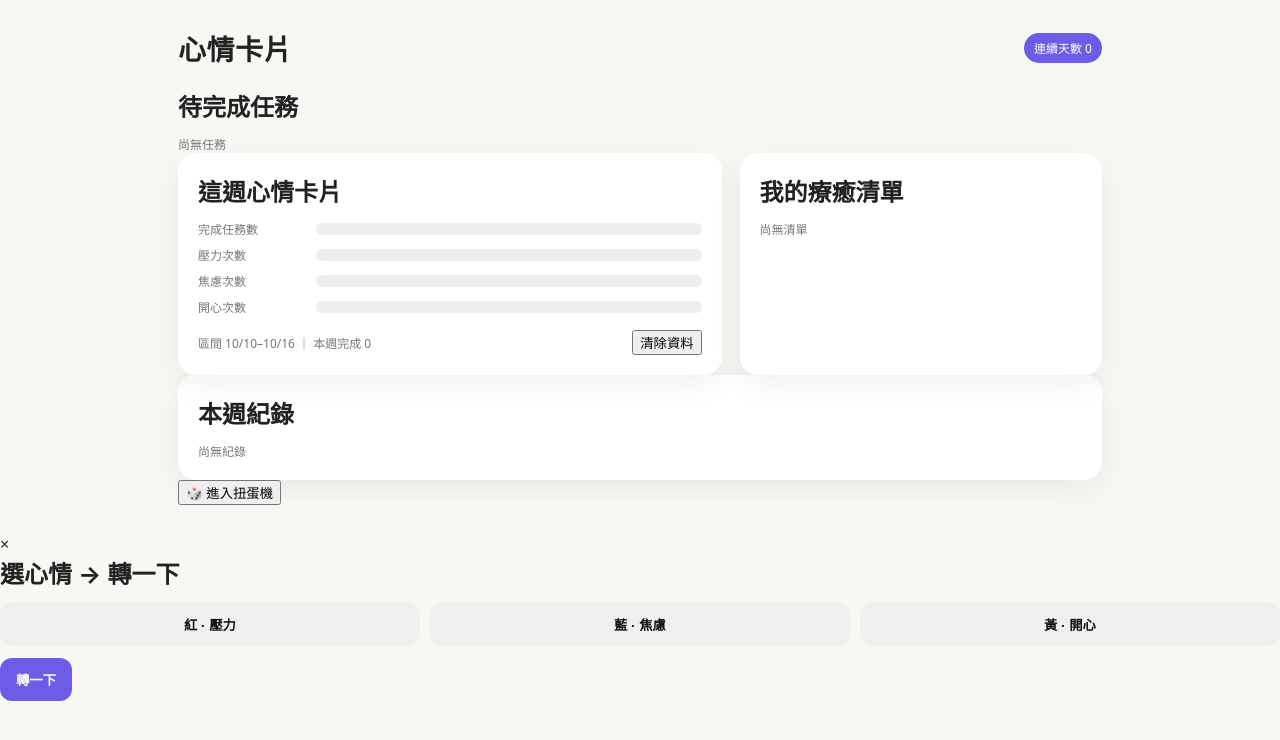
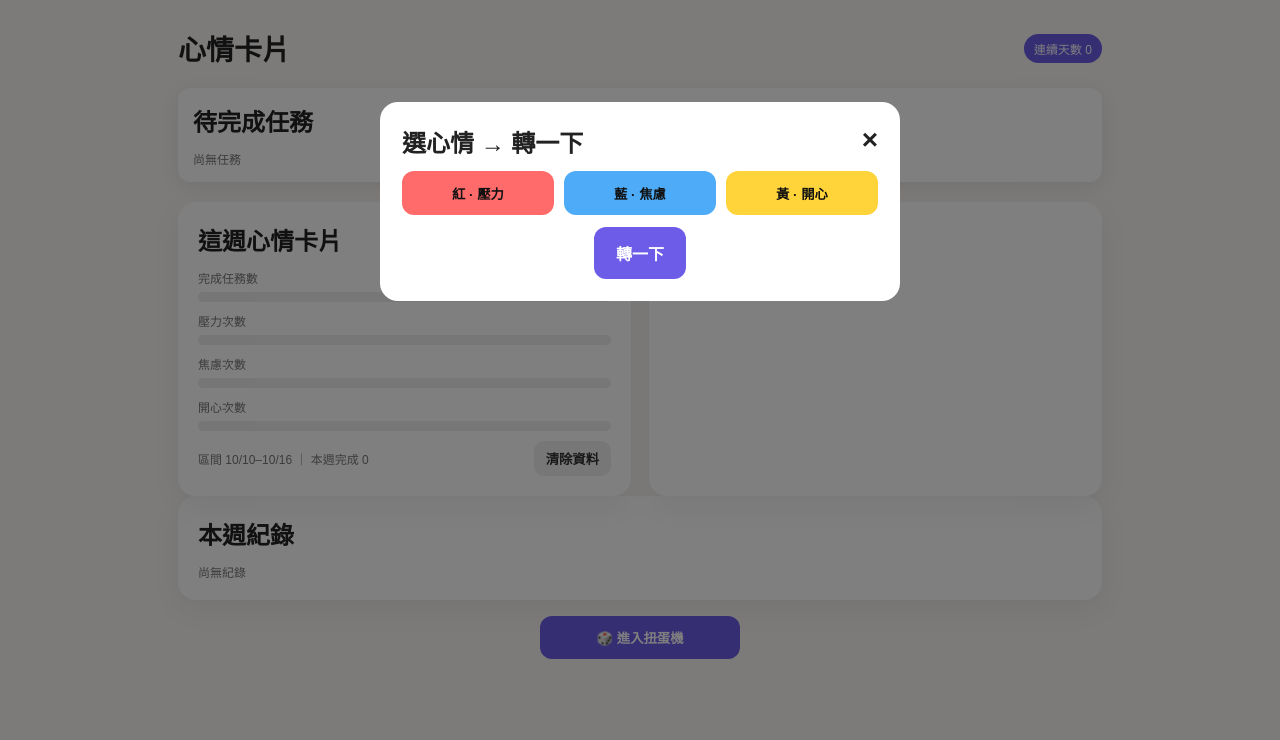
Before and after one commit to Gruandal/cloud-test-project, a plain HTML site: page index.html in a window 1280 px wide. Both pictures are taken after a click on the button "🎲 進入扭蛋機". Drawn offline with Linux system fonts and the light colour scheme.

Commit message:
vol.2（調整排版以及轉蛋效果）

```diff
--- a/style.css
+++ b/style.css
@@ -1,48 +1,58 @@
 :root{--bg:#f9f7f3;--card:#ffffff;--ink:#222;--muted:#777;--primary:#6c5ce7;--red:#ff6b6b;--blue:#4dabf7;--yellow:#ffd43b;--green:#51cf66}
 *{box-sizing:border-box}
-html,body{height:100%}
-body{margin:0;background:var(--bg);font-family:"Noto Sans TC",system-ui,-apple-system,BlinkMacSystemFont,"Segoe UI",Roboto,"Helvetica Neue",Arial,"Noto Sans",sans-serif;color:var(--ink)}
+body{margin:0;background:var(--bg);font-family:"Noto Sans TC",sans-serif;color:var(--ink)}
 .container{max-width:980px;margin:0 auto;padding:28px}
 .header{display:flex;align-items:center;justify-content:space-between;margin-bottom:20px}
-.h1{font-weight:800;letter-spacing:.5px;font-size:28px}
+.h1{font-weight:800;font-size:28px}
 .badge{font-size:12px;color:#fff;background:var(--primary);padding:6px 10px;border-radius:999px}
-.grid{display:grid;grid-template-columns:1.2fr .8fr;gap:18px}
-@media (max-width:900px){.grid{grid-template-columns:1fr}}
+.small{font-size:12px;color:var(--muted)}
+.center{display:flex;justify-content:center;margin:16px 0}
+
+.pending-card{background:var(--card);padding:15px;border-radius:12px;box-shadow:0 5px 20px rgba(0,0,0,.08);margin-bottom:20px}
+.grid{display:grid;grid-template-columns:1fr 1fr;gap:18px}
+@media(max-width:900px){.grid{grid-template-columns:1fr}}
 .card{background:var(--card);border-radius:18px;box-shadow:0 10px 30px rgba(0,0,0,.06);padding:20px}
 .section-title{font-weight:700;margin:0 0 12px 0}
+
 .emotions{display:flex;gap:10px;margin-bottom:12px}
-.emotions button{flex:1;min-height:44px;border:none;border-radius:12px;color:#111;font-weight:700;cursor:pointer;transition:transform .06s ease,filter .2s ease}
-.emotions button:active{transform:scale(.98)}
-.btn-red{background:var(--red)}
-.btn-blue{background:var(--blue)}
-.btn-yellow{background:var(--yellow)}
-.spin{display:flex;gap:10px;align-items:center;margin:10px 0}
-.spin button{padding:12px 16px;border:none;border-radius:12px;background:var(--primary);color:#fff;font-weight:800;cursor:pointer}
-.task{display:grid;grid-template-columns:1fr auto;gap:10px;align-items:start;margin-top:10px}
-.task h3{margin:0}
-.task .tag{font-size:12px;background:#eef; color:#445; padding:6px 10px;border-radius:999px}
-.task .body{grid-column:1/-1;color:var(--muted)}
-.actions{display:flex;gap:10px;margin-top:10px}
-.actions button{padding:10px 14px;border:none;border-radius:12px;font-weight:700;cursor:pointer}
+.btn{border:none;border-radius:12px;cursor:pointer;font-weight:700}
+.btn.primary{background:var(--primary);color:#fff;padding:12px 16px}
+.btn.primary.lg{padding:14px 22px;font-size:16px}
+.btn.ghost{background:#eee;color:#333;padding:8px 12px;border-radius:10px}
+.btn.chip{flex:1;min-height:44px;color:#111}
+.btn.chip.red{background:var(--red)}
+.btn.chip.blue{background:var(--blue)}
+.btn.chip.yellow{background:var(--yellow)}
+.btn-main{min-width:200px}
+
+.spin{display:flex;justify-content:center;margin-top:6px}
+
+.pending-item{display:flex;justify-content:space-between;align-items:center;padding:10px 12px;border:1px solid #e8e8e8;border-radius:12px;margin-top:8px;background:#fafafa}
+.pending-actions button{margin-left:6px;padding:8px 12px;border:none;border-radius:10px;cursor:pointer}
 .btn-done{background:var(--green);color:#fff}
 .btn-fav{background:#eee}
-.kudos{display:none;margin-top:10px;padding:10px 12px;border-radius:12px;background:#ecfff1;color:#14532d;font-weight:700}
-.kudos.show{display:block;animation:pop .5s ease}
-@keyframes pop{0%{transform:scale(.95);opacity:.2}100%{transform:scale(1);opacity:1}}
-.list{display:flex;flex-direction:column;gap:10px;max-height:340px;overflow:auto}
-.item{display:flex;justify-content:space-between;align-items:center;background:#fafafa;border:1px solid #eee;padding:10px 12px;border-radius:12px}
-.item .meta{font-size:12px;color:var(--muted)}
-.small{font-size:12px;color:var(--muted)}
-.divider{height:1px;background:#eee;margin:16px 0}
-.bars{display:grid;grid-template-columns:1fr;gap:8px}
-.bar{display:grid;grid-template-columns:110px 1fr;gap:8px;align-items:center}
-.bar .label{font-size:12px;color:var(--muted)}
-.bar .track{height:12px;background:#eee;border-radius:999px;overflow:hidden}
-.bar .fill{height:100%;background:var(--primary);width:0}
-.mini{display:inline-flex;gap:6px;align-items:center}
-.mini .dot{width:10px;height:10px;border-radius:999px}
-.dot-red{background:var(--red)}
-.dot-blue{background:var(--blue)}
-.dot-yellow{background:var(--yellow)}
-.footer{margin-top:14px;display:flex;justify-content:space-between;align-items:center}
-.reset{background:#fff;border:1px solid #eee;border-radius:12px;padding:8px 12px;cursor:pointer}
+
+.list .item{padding:10px 8px;border-bottom:1px solid #eee}
+.meta{font-size:12px;color:var(--muted)}
+
+.bars{display:grid;gap:10px}
+.bar .label{font-size:12px;color:var(--muted);margin-bottom:6px}
+.bar .track{height:10px;background:#eee;border-radius:999px;overflow:hidden}
+.bar .fill{height:100%;width:0;border-radius:999px;transition:width .35s ease;background:var(--primary)}
+.bar .fill.red{background:var(--red)}
+.bar .fill.blue{background:var(--blue)}
+.bar .fill.yellow{background:var(--yellow)}
+.footer{display:flex;justify-content:space-between;align-items:center;margin-top:10px}
+
+.modal{display:none;position:fixed;z-index:1000;left:0;top:0;width:100%;height:100%;background:rgba(0,0,0,0.5)}
+.modal-content{background:var(--card);margin:8% auto;padding:22px;border-radius:18px;max-width:520px}
+.close{float:right;font-size:28px;font-weight:bold;cursor:pointer}
+
+.loading{text-align:center;margin:18px 0}
+.spinner{border:5px solid #eee;border-top:5px solid var(--primary);border-radius:50%;width:40px;height:40px;margin:0 auto;animation:spin 1s linear infinite}
+@keyframes spin{0%{transform:rotate(0)}100%{transform:rotate(360deg)}}
+
+.result{margin-top:12px;background:#fafafa;border:1px solid #eee;border-radius:14px;padding:14px}
+.result-title{font-weight:800;margin-bottom:6px}
+.result-meta{font-size:13px;color:var(--muted);margin-bottom:6px}
+.result-badge{display:inline-block;background:#111;color:#fff;font-size:12px;border-radius:999px;padding:4px 8px}
```
